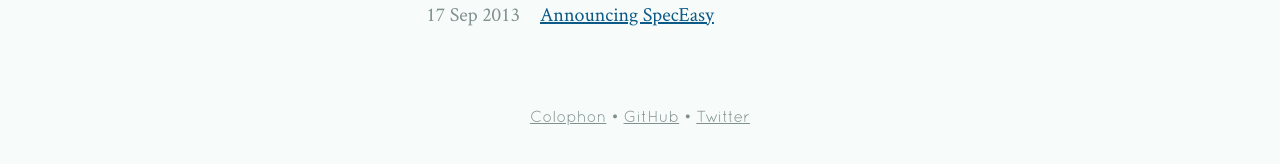
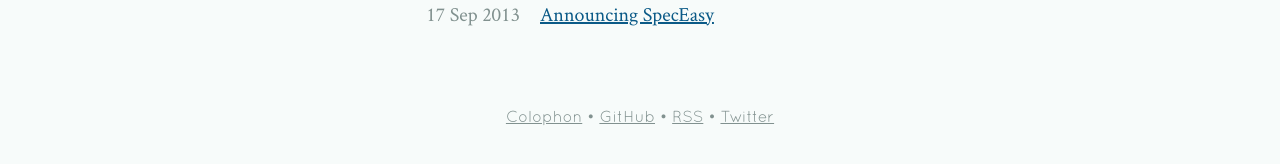
Before and after one commit to mmertsock/mmertsock.github.io, a Jekyll site: the page built from index.html, in a window 1280 px wide. Shown: the part 306-470 px from the top of the page. Built offline with Jekyll 4.4.1, drawn with Linux system fonts in a browser that asks for light colours; a script that is not in the unit is left out.

Commit message:
RSS link in footer

```diff
--- a/_layouts/default.html
+++ b/_layouts/default.html
@@ -29,6 +29,7 @@
         <p>
             <a href="{{ site.url }}/colophon/">Colophon</a> •
             <a href="https://github.com/mmertsock">GitHub</a> •
+            <a href="{{ site.url }}/feed.xml">RSS</a> •
             <a href="https://twitter.com/mmertsock">Twitter</a>
         </p>
     </footer>
```
